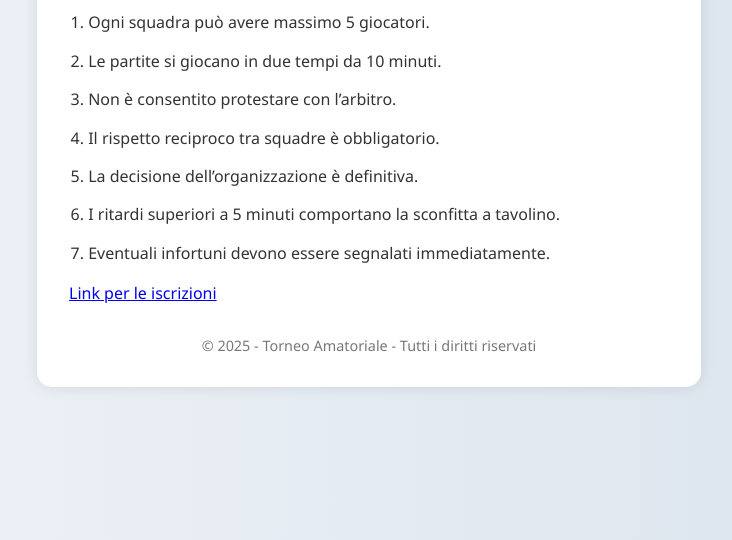
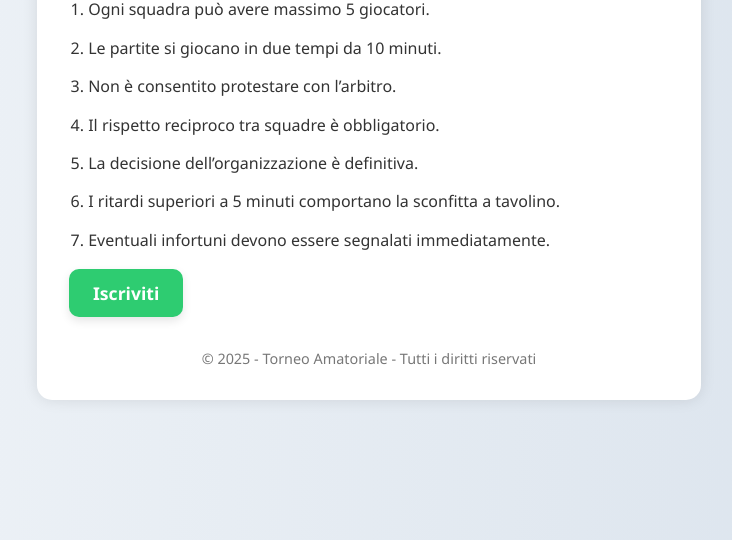
Before and after one commit to SoldatoScelto/Regolamento_torneo, a plain HTML site: page index.html in a window 1280 px wide. Shown: the part 260-800 px from the top of the page, without its empty margins (271-1003 px from the left). Drawn offline with Linux system fonts and the light colour scheme.

Commit message:
Update index.html

```diff
--- a/index.html
+++ b/index.html
@@ -71,7 +71,7 @@
       <li>I ritardi superiori a 5 minuti comportano la sconfitta a tavolino.</li>
       <li>Eventuali infortuni devono essere segnalati immediatamente.</li>
     </ol>
-    <a href="https://forms.gle/w6WDehLL48GYgAi59" target="_blank">Link per le iscrizioni</a>
+    <a href="https://forms.gle/w6WDehLL48GYgAi59" class="btn-iscriviti" target="_blank">Iscriviti</a>
     <footer>
       © 2025 - Torneo Amatoriale - Tutti i diritti riservati
     </footer>
```
